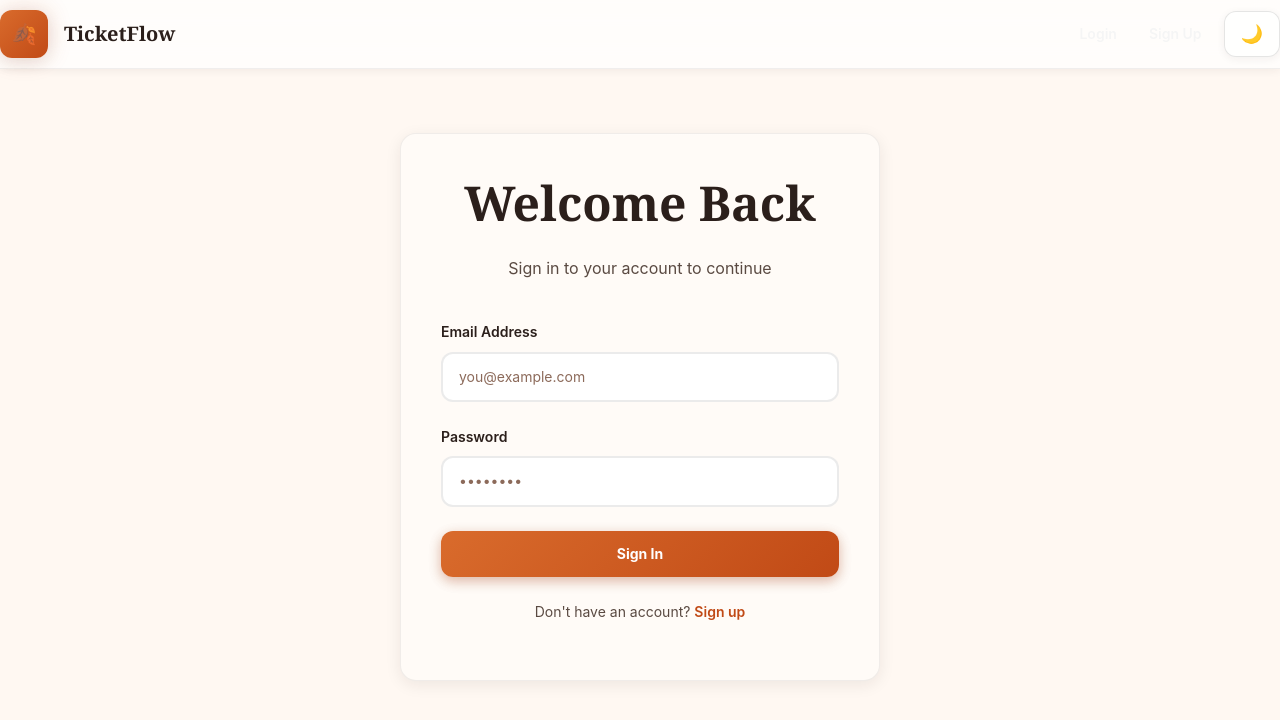
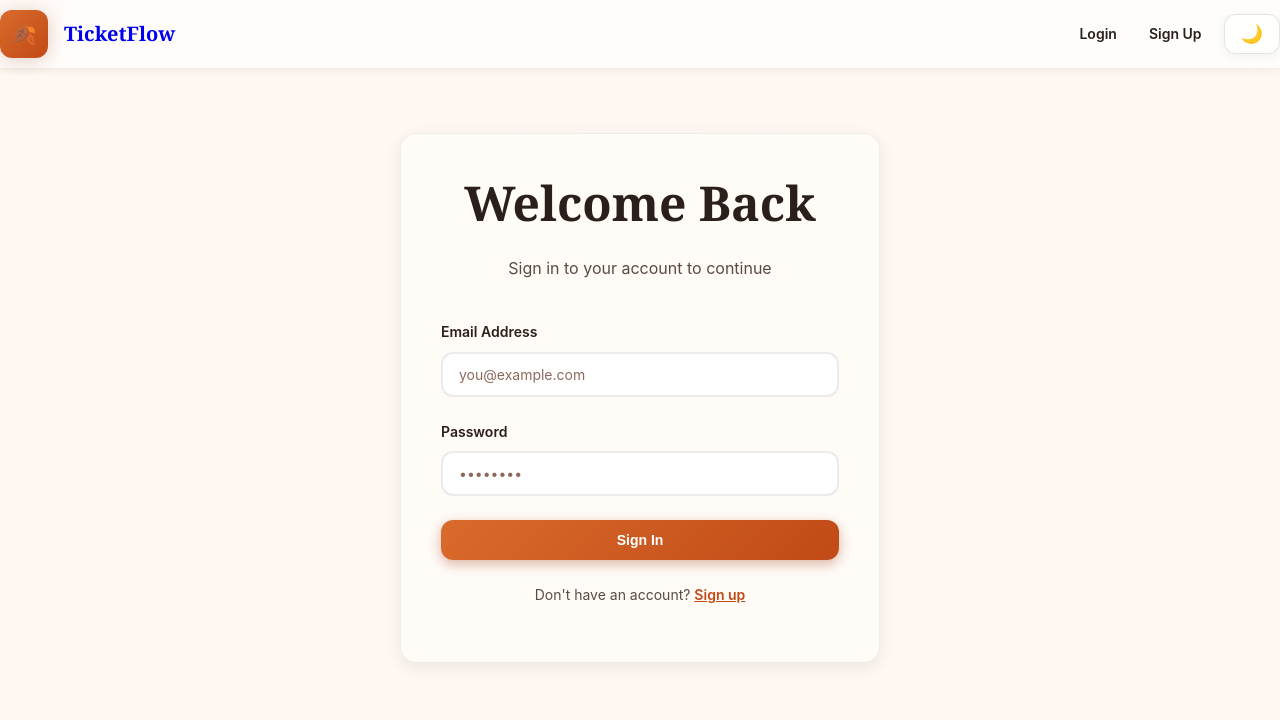
Before and after one commit to SalleBryan/HNG-Stage2-Twig, a PHP site: page /auth/login in a window 1280 px wide. Shown: the top 720 px of the page. Run offline with PHP 8.4, Linux system fonts and the light colour scheme; style sheets or scripts are compiled from the project's sources.

Commit message:
Adjusted Layout

```diff
--- a/templates/layout.twig
+++ b/templates/layout.twig
@@ -4,11 +4,11 @@
     <meta charset="UTF-8">
     <meta name="viewport" content="width=device-width, initial-scale=1.0">
     <title>{% block title %}TicketFlow{% endblock %}</title>
-    <link rel="stylesheet" href="/styles/index.css">
-    <link rel="stylesheet" href="/styles/theme.css">
-    <link rel="stylesheet" href="/styles/App.css">
-    <link rel="stylesheet" href="/styles/dashboard.css">
-    <link rel="stylesheet" href="/styles/tickets.css">
+    <link rel="stylesheet" href="./styles/index.css">
+    <link rel="stylesheet" href="./styles/theme.css">
+    <link rel="stylesheet" href="./styles/App.css">
+    <link rel="stylesheet" href="./styles/dashboard.css">
+    <link rel="stylesheet" href="./styles/tickets.css">
 </head>
 <body>
     <div class="app">
```
